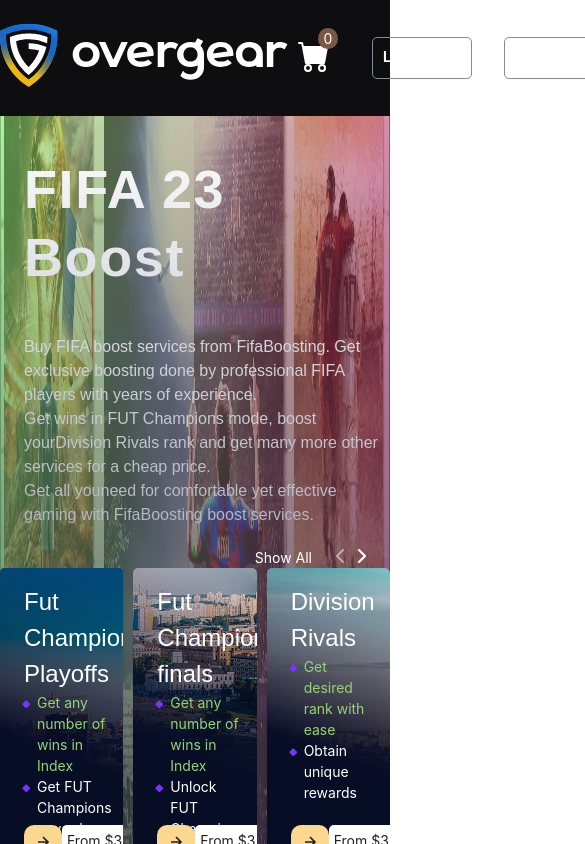
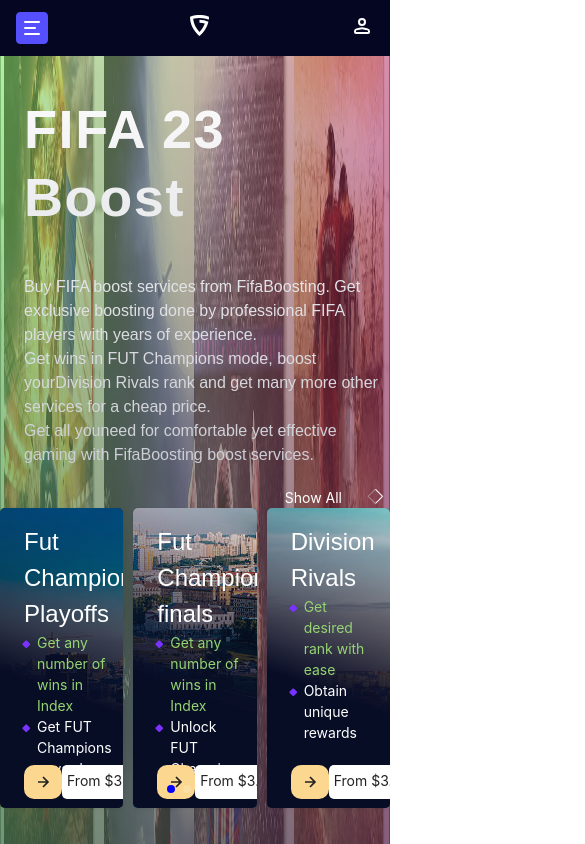
Before and after one commit to Refereeee/sloth, a React (Create React App) app: page / in a window 390 px wide. Shown: the top 844 px of the page, 585 px wide, since content can reach past the window. Built offline with nearby package versions, Linux system fonts and the light colour scheme.

Commit message:
feat: add burger styles

```diff
--- /dev/null
+++ b/src/assets/home/svgs/littleIcon.tsx
@@ -0,0 +1,44 @@
+export const LittleIcon = () => {
+  return (
+    <svg width="29" height="32" viewBox="0 0 29 32" fill="none" xmlns="http://www.w3.org/2000/svg">
+      <path fillRule="evenodd" clipRule="evenodd"
+            d="M28.874 3.525l-.77-.378A30.759 30.759 0 0014.5 0 30.76 30.76 0 00.895 3.147l-.769.378-.057.845A30.007 30.007 0 000 6.402C0 16.6 5.2 25.93 13.671 31.459L14.5 32l.829-.54C23.799 25.93 29 16.6 29 6.401c0-.68-.023-1.358-.069-2.032l-.057-.845zM3.018 5.421A27.745 27.745 0 0114.5 2.955c4.021 0 7.916.85 11.482 2.466.012.326.018.653.018.98 0 8.86-4.35 16.99-11.5 22.033C7.35 23.39 3 15.26 3 6.402c0-.328.006-.655.018-.98z"
+            fill="url(#logo-half_svg__paint0_linear_6047_7841)"/>
+      <path
+        d="M20.858 8.838v-.005c-2.015-.576-4.213-.952-6.357-.952-2.213 0-4.283.34-6.357.952.549 5.006 2.806 9.619 6.354 13.154 2.402-2.392 4.211-5.253 5.3-8.404a17.732 17.732 0 00-5.199-.773H14.5V9.852h.106a20.775 20.775 0 018.833 1.966c-1.762 7.905-7.18 12.78-8.94 14.184C12.391 24.31 5 17.632 5 6.698c4.13-1.476 6.555-1.767 9.501-1.767 2.87 0 5.4.303 9.499 1.765 0 1.1-.075 2.157-.212 3.17a23.525 23.525 0 00-2.93-1.029z"
+        fill="#fff"/>
+      <defs>
+        <linearGradient id="logo-half_svg__paint0_linear_6047_7841" x1="29" y1="32" x2="29" y2="0"
+                        gradientUnits="userSpaceOnUse">
+          <stop stopColor="#E0B841"/>
+          <stop offset="1" stopColor="#376FCF"/>
+        </linearGradient>
+      </defs>
+    </svg>);
+};
+
+export const BurgerIcon = () => {
+  return (
+    <svg width="24" height="24" viewBox="0 0 24 24" fill="none" xmlns="http://www.w3.org/2000/svg">
+      <path clipRule="evenodd"
+            d="M4 6a1 1 0 011-1h14a1 1 0 110 2H5a1 1 0 01-1-1zm0 6a1 1 0 011-1h10a1 1 0 110 2H5a1 1 0 01-1-1zm1 5a1 1 0 100 2h14a1 1 0 100-2H5z"/>
+    </svg>
+  );
+};
+
+export const ProfileIcon = () => {
+  return (
+    <svg width="24" height="24" viewBox="0 0 24 24" xmlns="http://www.w3.org/2000/svg">
+      <path fillRule="evenodd" clipRule="evenodd"
+            d="M14 8a2 2 0 1 1-4 0 2 2 0 0 1 4 0Zm2 0a4 4 0 1 1-8 0 4 4 0 0 1 8 0Zm2 9.342V18H6v-.658a1 1 0 0 1 .757-.97l2.818-.704a10 10 0 0 1 4.85 0l2.817.704a1 1 0 0 1 .758.97Zm-14 0a3 3 0 0 1 2.272-2.91l2.818-.704a12 12 0 0 1 5.82 0l2.818.704A3 3 0 0 1 20 17.342V18a2 2 0 0 1-2 2H6a2 2 0 0 1-2-2v-.658Z"/>
+    </svg>);
+};
+
+export const CloseIcon = () => {
+  return (
+    <svg width="22" height="22" viewBox="0 0 22 22" xmlns="http://www.w3.org/2000/svg">
+      <path fillRule="evenodd" clipRule="evenodd"
+            d="M6.148 4.852a.917.917 0 1 0-1.296 1.296L9.704 11l-4.852 4.852a.917.917 0 1 0 1.296 1.296L11 12.296l4.852 4.852a.917.917 0 0 0 1.296-1.296L12.296 11l4.852-4.852a.917.917 0 1 0-1.296-1.296L11 9.704 6.148 4.852Z" />
+    </svg>
+  );
+};
--- a/src/components/Header/Header.module.scss
+++ b/src/components/Header/Header.module.scss
@@ -1,28 +1,133 @@
 .root {
-  display: flex;
+  display: none;
   justify-content: space-between;
   background-color: #0E0E11;
   grid-column-start: 1;
   grid-column-end: 3;
+  @media only screen and (min-width: 768px) {
+    display: flex;
+  }
 }
 
-.imgWrapper{
+.imgWrapper {
   display: flex;
 }
 
-.img{
+.img {
   width: 288px;
   height: 111px;
 }
 
+.adaptive {
+  display: none;
+  background: rgb(5, 6, 34);
+  justify-content: space-between;
+  align-items: center;
+  height: 56px;
+  width: 100%;
+  @media only screen and (min-width: 320px) and (max-width: 767px) {
+    display: flex;
+  }
+}
+
+.burgerIcon {
+  height: 32px;
+  margin-left: 16px;
+  color: rgb(255, 255, 255);
+  background: rgb(86, 79, 255);
+  border-color: rgb(86, 79, 255);
+  padding: 3px;
+  white-space: nowrap;
+  box-sizing: border-box;
+  text-align: center;
+  border-radius: 4px;
+  border-width: 1px;
+  border-style: solid;
+
+  & svg {
+    fill: rgb(255, 255, 255);
+  }
+}
 
 
-.navLink{
+.iconProfile {
+  & svg {
+    fill: white;
+  }
+}
+
+.mainIconSmall {
+  display: flex;
+}
+
+.modalBurger{
+  padding-left: 16px;
+  padding-right: 16px;
+  padding-top: 16px;
+  overflow-y: scroll;
+  height: 100vh;
+  width: 100vw;
+  position: absolute;
+  top: 0px;
+  left: 0px;
+  z-index: 2147483100;
+  background-color: rgb(5, 6, 34);
+}
+
+.burgerMenu{
+  gap: 2px;
+  flex-direction: column;
+  display: flex;
+}
+
+.burgerMenuBlock{
+  border-top-right-radius: 4px;
+  border-top-left-radius: 4px;
+  background-color: rgba(30, 34, 66, 0.64);
+  border-color: rgba(30, 34, 66, 0.64);
+  padding: 12px;
+}
+
+.burgerMenuLink{
+  font-family: "TT Interphases", Arial, Helvetica, sans-serif;
+  font-size: 14px;
+  line-height: 22px;
+  font-weight: bold;
+  color: rgb(167, 167, 200);
+}
+
+
+
+
+.iconProfile {
+  margin-right: 16px;
+
+  & svg {
+    fill: white;
+  }
+}
+
+.modalHeader{
+  display: flex;
+  justify-content: space-between;
+}
+
+.modalIcon{
+  padding-left: 50%;
+}
+
+.closeIcon{
+  & svg{
+    fill: rgb(167, 167, 200);
+  }
+}
+
+.navLink {
   display: flex;
   cursor: pointer;
 }
 
-.listLinks{
+.listLinks {
   display: flex;
   gap: 2rem;
 }
@@ -109,3 +214,7 @@
   left: 67px;
   top: 23px;
 }
+
+.displayNone{
+  display: none;
+}
--- a/src/components/Header/index.tsx
+++ b/src/components/Header/index.tsx
@@ -1,14 +1,21 @@
-import React, { useEffect } from 'react';
+import React, { useEffect, useState } from 'react';
 import { BsCartFill } from 'react-icons/bs';
 import { CgLogIn } from 'react-icons/cg';
 import { FaUserPlus } from 'react-icons/fa';
 import { Link, useLocation } from 'react-router-dom';
 import { useSelector } from 'react-redux';
 import { FiLogOut } from 'react-icons/fi';
-import { changeImageFlagFalse, changeImageFlagTrue, selectLog } from '../../redux/slice/loginSLice';
+import {
+    changeBurgerOpenFlag,
+    changeImageFlagFalse,
+    changeImageFlagTrue,
+    selectLog
+} from '../../redux/slice/loginSLice';
 import styles from './Header.module.scss';
 import logo from '../../assets/logo.svg';
 import { useAppDispatch } from '../../redux/hooks';
+import { BurgerIcon, CloseIcon, LittleIcon, ProfileIcon } from '../../assets/home/svgs/littleIcon';
+import { objectForLinks } from '../../data/homeData';
 
 const Header = () => {
 
@@ -18,59 +25,120 @@
         headerImageFlag,
         image,
         loadingImgFlag,
-        currentUserFind
+        currentUserFind,
+        burgerOpen
     } = useSelector(selectLog);
+
+    const [windowWidth, setWindowWidth] = useState(window.innerWidth);
+
+    const onBurgerOpenFlag = (act: boolean) => {
+        dispatch(changeBurgerOpenFlag(act));
+    };
 
     useEffect(() => {
         if (image) {
             dispatch(changeImageFlagTrue());
         }
+        if (burgerOpen) {
+            document.body.classList.add('overflowOff');
+            console.log(windowWidth);
+
+        }
+        if (!burgerOpen) {
+            document.body.classList.remove('overflowOff');
+        }
+        if (windowWidth >= 768) {
+            document.body.classList.remove('overflowOff');
+            onBurgerOpenFlag(false)
+        }
+    }, [image, burgerOpen, windowWidth]);
+
+    useEffect(() => {
+
+        function handleResize() {
+            setWindowWidth(window.innerWidth);
+        }
+
+        window.addEventListener('resize', handleResize);
+        handleResize();
+        return () => window.removeEventListener('resize', handleResize);
     }, []);
 
     const onClickLogOut = () => {
         dispatch(changeImageFlagFalse());
     };
 
-    const {pathname} = useLocation();
+    const { pathname } = useLocation();
 
 
     return (
+      <>
+          <div className={styles.adaptive}>
+              <div className={burgerOpen ? styles.modalBurger : styles.displayNone}>
+                  <div className={styles.modalHeader}>
+                      <div className={styles.modalIcon}><LittleIcon/></div>
+                      <div className={styles.closeIcon} onClick={() => onBurgerOpenFlag(false)}>
+                          <CloseIcon/></div>
+                  </div>
+                  <div className={styles.burgerMenu}>
+                      {
+                          objectForLinks.map(({
+                              linkName,
+                              id,
+                              linkTo
+                          }) => {
+                              return (
+                                <div className={styles.burgerMenuBlock} key={id}>
+                                    <Link to={linkTo} className={styles.burgerMenuLink}
+                                          onClick={() => onBurgerOpenFlag(false)}> {linkName} </Link>
+                                </div>
+                              );
+                          })
+                      }
+                  </div>
+              </div>
+              <button className={styles.burgerIcon} onClick={() => onBurgerOpenFlag(true)}
+                      aria-label="burger"><BurgerIcon/></button>
+              <div className={styles.mainIconSmall}><Link to="/"><LittleIcon/></Link></div>
+              <div className={styles.iconProfile}><ProfileIcon/></div>
+          </div>
           <div className={styles.root}>
               <div className={styles.imgWrapper}>
-                <Link to='/'>
-                    <img src={logo} className={styles.img} alt='comfy'/>
+                  <Link to="/">
+                      <img src={logo} className={styles.img} alt="mainLogo"/>
                   </Link>
               </div>
 
               <div className={styles.tabs}>
                   {/* eslint-disable-next-line jsx-a11y/anchor-is-valid */}
-                <a  className={styles.linkCart}>
+                  <a className={styles.linkCart}>
                     <span className={styles.cart}>
-                        <BsCartFill style={{color: "white"}} size='2rem'/>
+                        <BsCartFill style={{ color: 'white' }} size="2rem"/>
                         <span className={styles.cartSpan}>0</span>
                     </span>
                   </a>
                   {pathname !== '/login' && !headerImageFlag &&
-                    <Link to='login' className={styles.login}>
-                        <h5 style={{color: "white"}}>Login</h5>
+                    <Link to="login" className={styles.login}>
+                        <h5 style={{ color: 'white' }}>Login</h5>
                         <CgLogIn color="white" size="1.5rem"/>
                     </Link>
                   }
                   {pathname !== '/register' && !headerImageFlag &&
-                    <Link to='/register' className={styles.register}>
-                        <h5 style={{color: "white"}}>Register</h5>
+                    <Link to="/register" className={styles.register}>
+                        <h5 style={{ color: 'white' }}>Register</h5>
                         <FaUserPlus color="white" size="1.5rem"/>
                     </Link>
                   }
                   {loadingImgFlag ? <span>Загрузка...</span> :
-                    headerImageFlag && <div style={{position: 'relative'}}>
+                    headerImageFlag && <div style={{ position: 'relative' }}>
                         <img src={image} className={styles.imgLogin} alt="loginImg"/>
                         <span className={styles.loginName}>{currentUserFind}</span>
-                        <FiLogOut className={styles.loginOut} size='2rem' onClick={onClickLogOut}/>
+                        <FiLogOut className={styles.loginOut} size="2rem" onClick={onClickLogOut}/>
                     </div>
                   }
               </div>
           </div>
+      </>
     );
 };
 
--- a/src/components/Home/Home.module.scss
+++ b/src/components/Home/Home.module.scss
@@ -22,9 +22,10 @@
   margin: 0 auto;
 }
 
-.swiperWrapper {
-  overflow: hidden;
-}
+//.swiperWrapper {
+//  overflow: hidden;
+//}
+
 
 .swiperArrows {
   display: flex;
@@ -37,6 +38,7 @@
 
 .swiperAllGames{
   display: block;
+  margin-right: 5%;
 }
 
 
@@ -44,6 +46,7 @@
   display: flex;
   justify-content: flex-end;
   transform: translate3d(0, 0px, 0px);
+  margin-right: 30px;
 }
 
 .leftArrow,.rightArrow{
@@ -266,6 +269,8 @@
   display: flex;
   margin: 40px;
   gap: 30px;
+  flex-wrap: wrap;
+  justify-content: center;
 }
 
 .benefitBlockWrapper{
--- a/src/components/Home/HomeSwiper.tsx
+++ b/src/components/Home/HomeSwiper.tsx
@@ -1,5 +1,5 @@
 /* eslint-disable react/jsx-props-no-spreading */
-import {  Pagination,  } from 'swiper';
+import { Navigation, Pagination, } from 'swiper';
 import { Swiper, SwiperSlide } from 'swiper/react';
 import { Link } from 'react-router-dom';
 import { BiRightArrowAlt } from 'react-icons/bi';
@@ -56,30 +56,19 @@
       pagination={{
         clickable: true,
       }}
-      // breakpoints={{
-      //   640: {
-      //     slidesPerView: 2,
-      //     spaceBetween: 20,
-      //   },
-      //   768: {
-      //     slidesPerView: 4,
-      //     spaceBetween: 40,
-      //   },
-      //   1024: {
-      //     slidesPerView: 5,
-      //     spaceBetween: 50,
-      //   },
-      // }}
-      modules={[Pagination]}
+      navigation
+      modules={[Pagination,Navigation]}
       className="mySwiper"
+
     >
       {
         objectLinks.map((objectLink) => (
           <SwiperSlide >
-           <MainLink {...objectLink} />
+           <MainLink {...objectLink}  />
           </SwiperSlide>
         ))
       }
+      {/* <div className="swiper-button-next">next</div> */}
     </Swiper>
   );
 };
--- a/src/components/Home/index.tsx
+++ b/src/components/Home/index.tsx
@@ -1,42 +1,25 @@
 import { useSelector } from 'react-redux';
-import "swiper/scss";
-import "swiper/scss/scrollbar";
-import "swiper/scss/navigation";
-import "swiper/scss/pagination";
+import 'swiper/scss';
+import 'swiper/scss/scrollbar';
+import 'swiper/scss/navigation';
+import 'swiper/scss/pagination';
 import { useRef } from 'react';
 import styles from './Home.module.scss';
 import { useAppDispatch } from '../../redux/hooks';
-import {
-  changeHomeSliderLeft,
-  changeHomeSliderRight,
-  changeShowAll,
-  homeOptions,
-} from '../../redux/slice/homeSlice';
-import { LeftArrow, RightArrow } from '../../assets/home/svgs/arrows';
-import { HomeAllLinks ,LinkSwiper } from './HomeSwiper';
+import { changeShowAll, homeOptions, } from '../../redux/slice/homeSlice';
+
+import { HomeAllLinks, LinkSwiper } from './HomeSwiper';
 
 const Home = () => {
 
   const dispatch = useAppDispatch();
 
   const {
-    sliderRight,
-    leftDisabled,
-    rightDisabled,
     showAll,
     objectBenefitItems
   } = useSelector(homeOptions);
 
   const slide = useRef<HTMLDivElement>(null);
-
-  const changeSlidePositionLeft = () => {
-    dispatch(changeHomeSliderLeft(true));
-  };
-
-  const changeSlidePositionRight = () => {
-    dispatch(changeHomeSliderRight(true));
-  };
-
   const changeShowAllImages = () => {
     dispatch(changeShowAll(true));
   };
@@ -60,30 +43,16 @@
             <span className={styles.descriptionText}>Get all youneed for comfortable yet effective gaming with FifaBoosting boost services.</span>
           </p>
         </div>
-        <div className={styles.swiperWrapper}>
+        <div>
           <div className={styles.changeImages}>
-            <div className={showAll ? styles.hiddenItem : styles.swiperAllGames} onClick={() => changeShowAllImages()}>
+            <div className={showAll ? styles.hiddenItem : styles.swiperAllGames}
+                 onClick={() => changeShowAllImages()}>
               Show All
             </div>
-            <div className={showAll ? styles.hiddenItem : styles.swiperArrows}>
-              <button
-                className={styles.leftArrow}
-                onClick={() => changeSlidePositionLeft()}
-                disabled={leftDisabled}
-              >
-                <LeftArrow/>
-              </button>
-              <button
-                className={styles.rightArrow}
-                onClick={() => changeSlidePositionRight()}
-                disabled={rightDisabled}
-              >
-                <RightArrow/>
-              </button>
-            </div>
+
           </div>
           <div
-            className={sliderRight ? (showAll ? styles.showAll : styles.swiperRight) : styles.swiperBlocks}
+            className={showAll ? styles.showAll : styles.swiperBlocks}
             ref={slide}
           >
             <div className={showAll ? styles.showAll : styles.swiperBlocks}>
--- a/src/components/Login/index.tsx
+++ b/src/components/Login/index.tsx
@@ -72,7 +72,6 @@
             },1000)
         }
         if(loginFail){
-            console.log(loginFail)
             setTimeout( ()=>{
                 dispatch(setLoginFailToggle())
             },3000)
--- a/src/index.scss
+++ b/src/index.scss
@@ -145,9 +145,38 @@
   }
 }
 
-//.swiper-slide img {
-//  display: block;
-//  width: 100%;
-//  height: 100%;
-//  object-fit: cover;
-//}
+
+
+.mySwiper{
+  overflow: visible;
+}
+
+.swiper-button-prev{
+  left: 94%;
+}
+
+.swiper-button-next{
+  right: 1.5%;
+}
+
+.swiper-button-prev,.swiper-button-next{
+  color: white;
+  top: 1%;
+  width: 10px;
+  height: 15px;
+
+  &:after{
+    font-size: 15px;
+  }
+}
+
+.swiper-pagination-bullet{
+  background: white;
+  &-active{
+    background: blue;
+  }
+}
+
+.overflowOff{
+  overflow: hidden;
+}
--- a/src/redux/slice/loginSLice.ts
+++ b/src/redux/slice/loginSLice.ts
@@ -28,6 +28,7 @@
     loadingImgFlag: boolean,
     loginSuccess: boolean,
     loginFail: boolean
+    burgerOpen: boolean
 }
 
 const getLocalItems = getLocalStorageItems()
@@ -46,7 +47,8 @@
     headerImageFlag: false,
     loadingImgFlag: false,
     loginSuccess: false,
-    loginFail:false
+    loginFail:false,
+    burgerOpen: false
 }
 
 export const loginSlice = createSlice({
@@ -100,6 +102,9 @@
         setLoginFailToggle:(state)=>{
             state.loginFail=!state.loginFail
         },
+        changeBurgerOpenFlag: (state,action) =>{
+            state.burgerOpen = action.payload
+        }
 },
     extraReducers: (builder) => {
         // Add reducers for additional action types here, and handle loading state as needed
@@ -127,6 +132,7 @@
     changeImageFlagFalse,
     setLoginSuccessToFalse,
     clearInputFields,
+    changeBurgerOpenFlag,
     setLoginFailToggle
 } = loginSlice.actions
 
```
Lines whose indentation alone changed are shown as unchanged.
